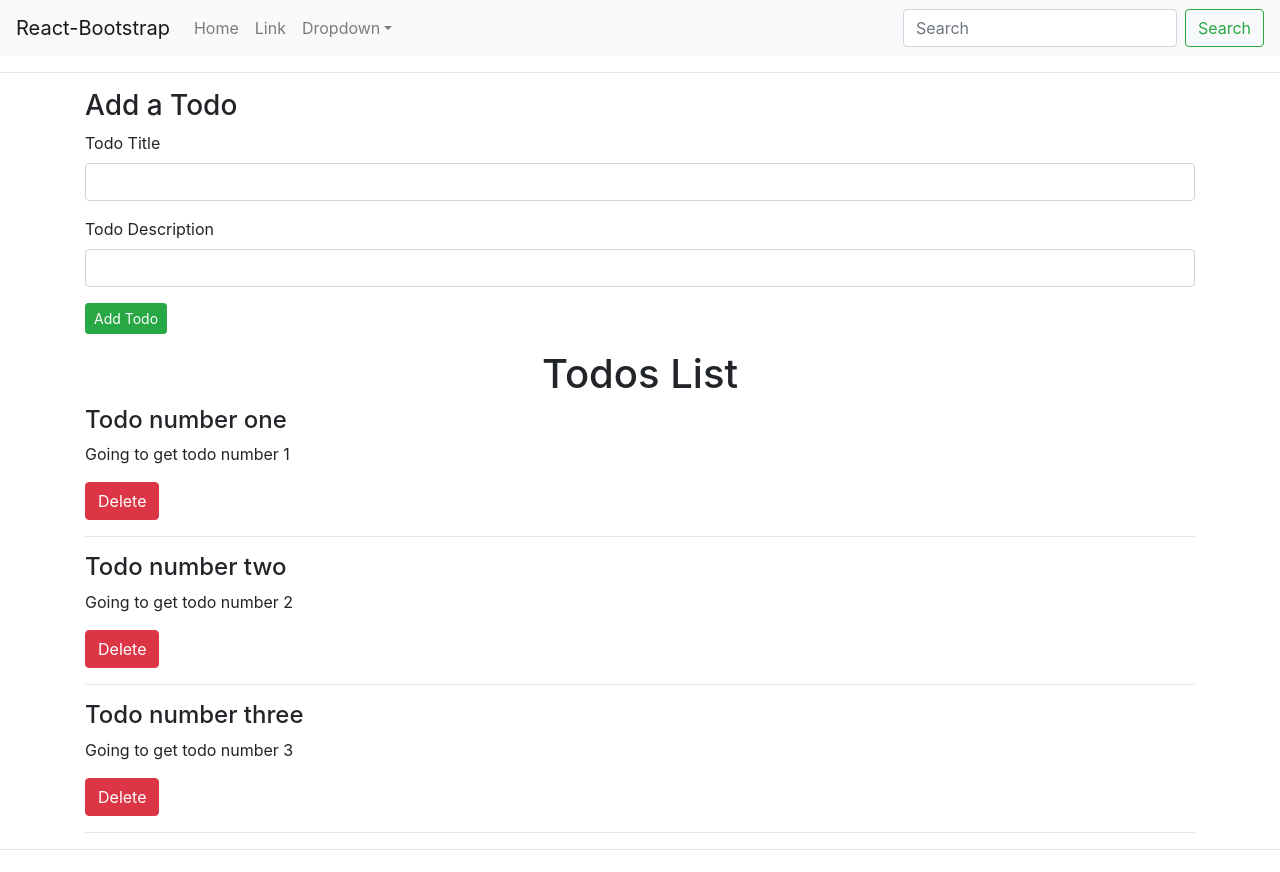
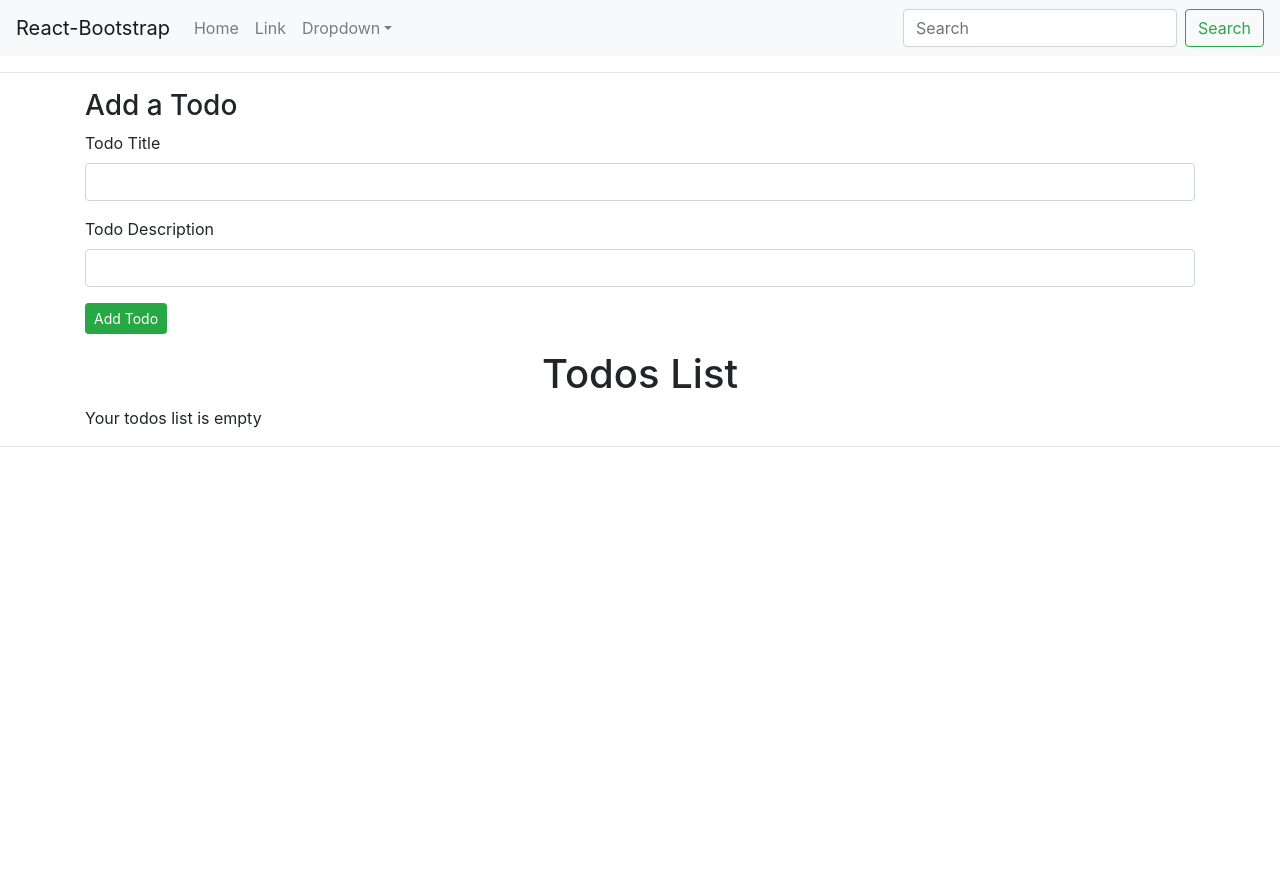
Before and after one commit to AdnanMuzavor/Todolist-React-App, a React (Create React App) app: page / in a window 1280 px wide. Shown: the top 872 px of the page. Built offline with nearby package versions, Linux system fonts and the light colour scheme.

Commit message:
Beginning our todo list right from empty state unlike the three todos present before

```diff
--- a/src/App.js
+++ b/src/App.js
@@ -10,6 +10,7 @@ function App() {
     settodos(todos.filter((e)=>{
       return e!==todo;
     }))
+
   }
 
 
@@ -34,25 +35,7 @@ else{
     console.log("sno is:",todos.sno);
   }
 
-  const [todos,settodos]= useState(
- [
-  { sno:1,
-    title:"Todo number one",
-    description:" Going to get todo number 1"
-
-  },
-  { sno:2,
-    title:"Todo number two",
-    description:" Going to get todo number 2"
-
-  },
-  { sno:3,
-    title:"Todo number three",
-    description:" Going to get todo number 3"
-
-  },
-
-]);
+  const [todos,settodos]= useState([]);
 
   return (
     <>
```
